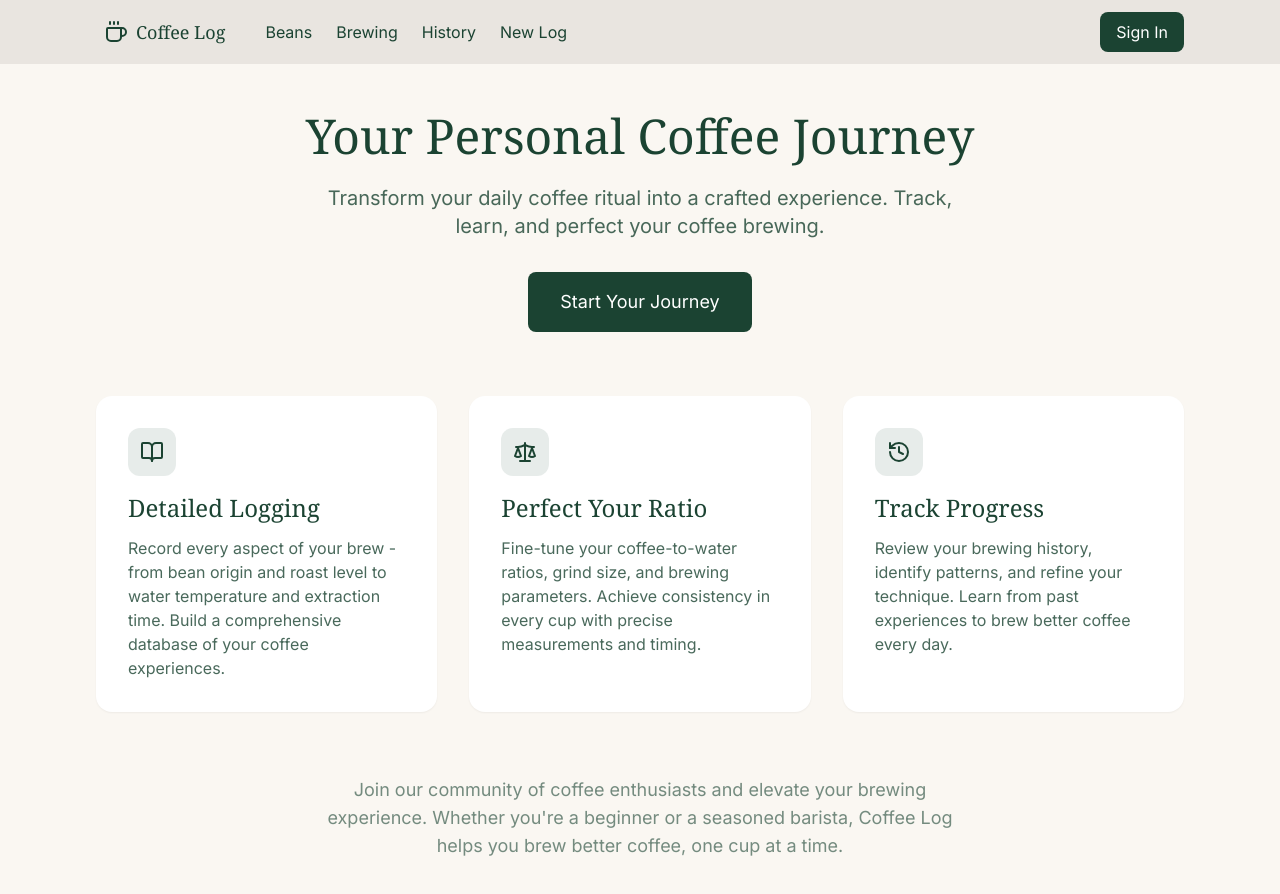
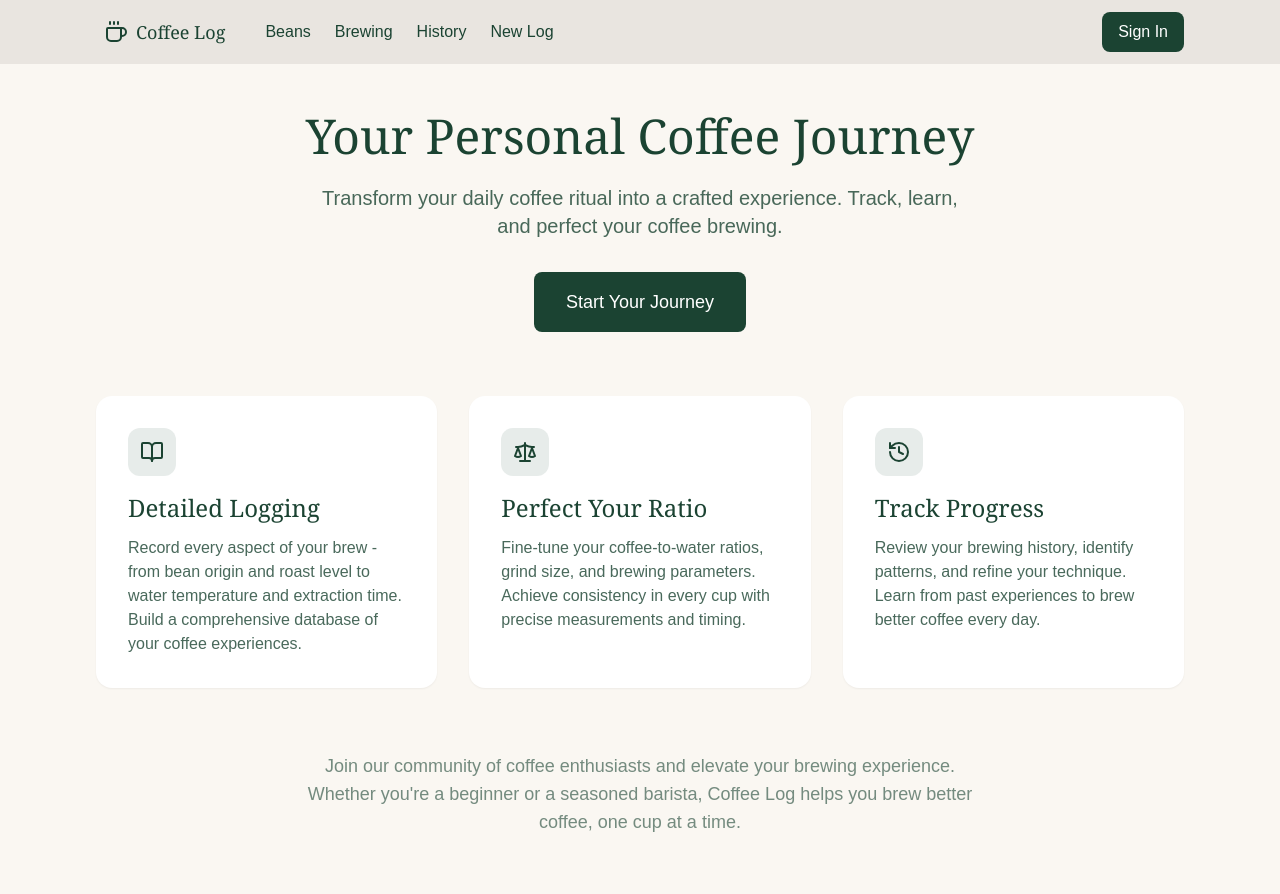
Before and after one commit to crom592/coffee-log-next, a Next.js app: page / in a window 1280 px wide. Shown: the top 894 px of the page. Built offline with nearby package versions, Linux system fonts and the light colour scheme; no server answers.

Commit message:
fix: resolve text visibility and font issues
- Add font weights for Noto Serif KR
- Ensure consistent text colors in form elements
- Improve placeholder visibility
- Update global CSS for better color consistency

```diff
--- a/src/app/globals.css
+++ b/src/app/globals.css
@@ -3,15 +3,8 @@
 @tailwind utilities;
 
 :root {
-  --foreground: 0, 0, 0;
-  --background: 255, 255, 255;
-}
-
-@media (prefers-color-scheme: dark) {
-  :root {
-    --foreground: 255, 255, 255;
-    --background: 17, 24, 39;
-  }
+  --foreground: 27, 67, 50;  /* #1B4332 */
+  --background: 250, 247, 242;  /* #FAF7F2 */
 }
 
 body {
@@ -19,6 +12,18 @@ body {
   background: rgb(var(--background));
 }
 
+/* Form elements */
+input,
+textarea {
+  color: rgb(var(--foreground));
+}
+
+input::placeholder,
+textarea::placeholder {
+  color: rgb(var(--foreground) / 0.4);
+}
+
+/* Progress animation */
 @keyframes progress {
   0% {
     width: 0%;
--- a/src/app/layout.tsx
+++ b/src/app/layout.tsx
@@ -1,12 +1,14 @@
 import type { Metadata } from 'next'
-import { Inter } from 'next/font/google'
+import { Noto_Serif_KR } from 'next/font/google'
 import './globals.css'
 import { getServerSession } from 'next-auth'
 import SessionProvider from '@/components/SessionProvider'
 import Navigation from '@/components/Navigation'
-import { NextAuthProvider } from '@/components/providers'
 
-const inter = Inter({ subsets: ['latin'] })
+const notoSerif = Noto_Serif_KR({
+  subsets: ['latin'],
+  weight: ['400', '700']
+})
 
 export const metadata: Metadata = {
   title: 'Coffee Log',
@@ -25,12 +27,10 @@ export default async function RootLayout({
 
   return (
     <html lang="en">
-      <body className={inter.className}>
+      <body className={notoSerif.className}>
         <SessionProvider session={session}>
-          <NextAuthProvider>
-            <Navigation />
-            {children}
-          </NextAuthProvider>
+          <Navigation />
+          {children}
         </SessionProvider>
       </body>
     </html>
```
